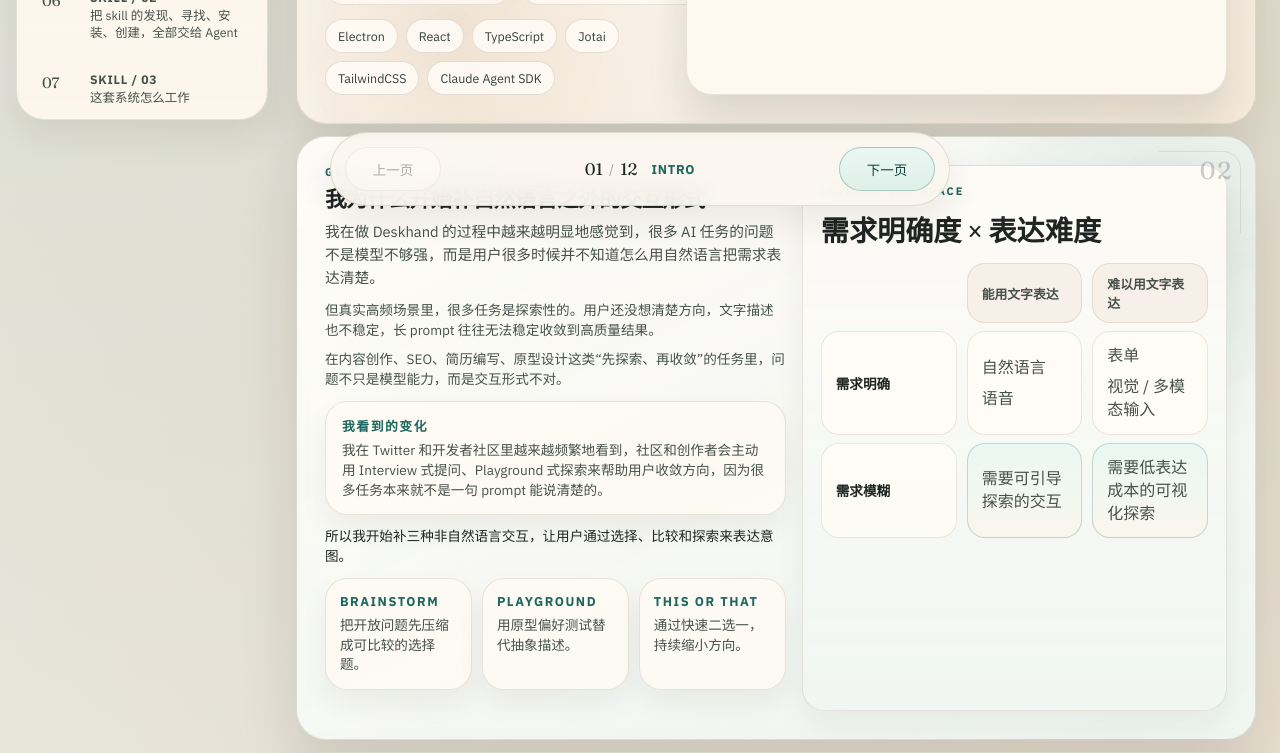
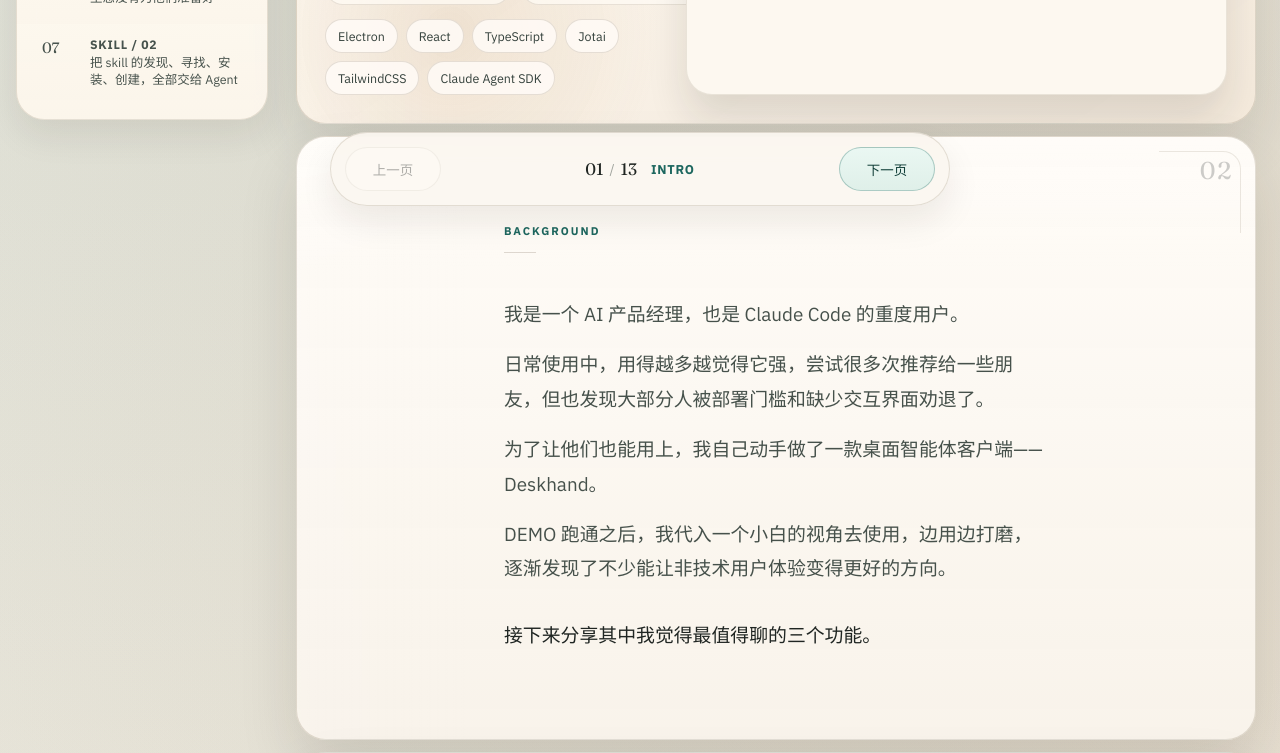
Before and after one commit to YUHAO-corn/deskhand-v2, a React (Vite) app: page / in a window 1280 px wide. Shown: the part 580-1333 px from the top of the page. Built offline with nearby package versions, Linux system fonts and the light colour scheme.

Commit message:
feat: add background section and narrative notes

```diff
--- a/src/App.tsx
+++ b/src/App.tsx
@@ -1,6 +1,7 @@
 import { startTransition, useEffect, useMemo, useState } from "react";
 import { DeckShell } from "./components/layout/DeckShell";
 import { ArchitectureDecisionSection } from "./components/sections/ArchitectureDecisionSection";
+import { BackgroundSection } from "./components/sections/BackgroundSection";
 import { ClosingThoughtSection } from "./components/sections/ClosingThoughtSection";
 import { ComparisonMatrixSection } from "./components/sections/ComparisonMatrixSection";
 import { HeroSection } from "./components/sections/HeroSection";
@@ -14,6 +15,8 @@ function renderSection(section: DeckSection, index: number) {
   switch (section.pageType) {
     case "hero":
       return <HeroSection key={section.id} section={section} index={index} />;
+    case "background":
+      return <BackgroundSection key={section.id} section={section} index={index} />;
     case "problemSplit":
       return <ProblemSplitSection key={section.id} section={section} index={index} />;
     case "showcase":
--- /dev/null
+++ b/src/components/sections/BackgroundSection.module.css
@@ -0,0 +1,58 @@
+.layout {
+  display: grid;
+  place-content: center;
+  height: 100%;
+  padding: clamp(24px, 4vw, 48px) 0;
+}
+
+.prose {
+  display: grid;
+  gap: 0;
+  max-width: 34rem;
+}
+
+.kicker {
+  margin: 0 0 clamp(28px, 4vw, 44px);
+  font-size: 0.7rem;
+  font-weight: 700;
+  letter-spacing: 0.18em;
+  text-transform: uppercase;
+  color: var(--sage);
+}
+
+.kicker::after {
+  content: "";
+  display: block;
+  width: 32px;
+  height: 1px;
+  margin-top: 14px;
+  background: var(--line);
+}
+
+.paragraph {
+  margin: 0;
+  font-size: clamp(1.02rem, 1.5vw, 1.18rem);
+  line-height: 1.82;
+  color: var(--ink-soft);
+}
+
+.paragraph + .paragraph {
+  margin-top: clamp(10px, 1.4vw, 16px);
+}
+
+.paragraph:last-child {
+  margin-top: clamp(22px, 2.8vw, 32px);
+  color: var(--ink);
+  font-weight: 500;
+}
+
+@media (max-width: 920px) {
+  .layout {
+    place-content: start center;
+    padding-top: 48px;
+  }
+
+  .prose {
+    max-width: 100%;
+  }
+}
--- /dev/null
+++ b/src/components/sections/BackgroundSection.tsx
@@ -0,0 +1,25 @@
+import type { BackgroundSectionContent } from "../../types/content";
+import { SectionCanvas } from "../primitives/SectionCanvas";
+import styles from "./BackgroundSection.module.css";
+
+interface BackgroundSectionProps {
+  section: BackgroundSectionContent;
+  index: number;
+}
+
+export function BackgroundSection({ section, index }: BackgroundSectionProps) {
+  return (
+    <SectionCanvas id={section.id} index={index} tone={section.tone}>
+      <div className={styles.layout}>
+        <div className={styles.prose}>
+          <p className={styles.kicker}>{section.kicker}</p>
+          {section.paragraphs.map((paragraph) => (
+            <p className={styles.paragraph} key={paragraph}>
+              {paragraph}
+            </p>
+          ))}
+        </div>
+      </div>
+    </SectionCanvas>
+  );
+}
--- /dev/null
+++ b/src/content/background.ts
@@ -0,0 +1,17 @@
+import type { BackgroundSectionContent } from "../types/content";
+
+export const backgroundSection: BackgroundSectionContent = {
+  id: "background",
+  navLabel: "Background",
+  title: "Background",
+  kicker: "Background",
+  pageType: "background",
+  tone: "linen",
+  paragraphs: [
+    "我是一个 AI 产品经理，也是 Claude Code 的重度用户。",
+    "日常使用中，用得越多越觉得它强，尝试很多次推荐给一些朋友，但也发现大部分人被部署门槛和缺少交互界面劝退了。",
+    "为了让他们也能用上，我自己动手做了一款桌面智能体客户端——Deskhand。",
+    "DEMO 跑通之后，我代入一个小白的视角去使用，边用边打磨，逐渐发现了不少能让非技术用户体验变得更好的方向。",
+    "接下来分享其中我觉得最值得聊的三个功能。"
+  ]
+};
--- a/src/content/deck.ts
+++ b/src/content/deck.ts
@@ -1,4 +1,5 @@
 import type { DeckSection } from "../types/content";
+import { backgroundSection } from "./background";
 import { clipboardArchitecture, clipboardProblem, clipboardShowcase } from "./clipboard";
 import {
   generativeUiArchitecture,
@@ -16,6 +17,7 @@ import { whyDesktopSection } from "./why-desktop";
 
 export const deckSections: DeckSection[] = [
   heroSection,
+  backgroundSection,
   generativeUiProblem,
   generativeUiSolution,
   generativeUiArchitecture,
--- a/src/content/generative-ui.ts
+++ b/src/content/generative-ui.ts
@@ -7,22 +7,22 @@ import type {
 export const generativeUiProblem: ProblemSplitSectionContent = {
   id: "generative-ui",
   navLabel: "Gen UI / 01",
-  title: "我为什么开始补自然语言之外的交互形式",
+  title: "自然语言之外的交互形式",
   kicker: "Generative UI / Page 1",
   pageType: "problemSplit",
   tone: "sage",
   variant: "matrix",
-  lead: "我在做 Deskhand 的过程中越来越明显地感觉到，很多 AI 任务的问题不是模型不够强，而是用户很多时候并不知道怎么用自然语言把需求表达清楚。",
+  lead: "用Deskhand时体会到：AI任务问题不是模型不够强，而是我说不清。",
   paragraphs: [
-    "但真实高频场景里，很多任务是探索性的。用户还没想清楚方向，文字描述也不稳定，长 prompt 往往无法稳定收敛到高质量结果。",
-    "在内容创作、SEO、简历编写、原型设计这类“先探索、再收敛”的任务里，问题不只是模型能力，而是交互形式不对。"
+    "真实高频场景里，很多任务是探索性的。使用者还没想清楚方向，文字描述也不稳定，长 prompt 往往无法稳定收敛到高质量结果。",
+    '在内容创作、SEO、简历编写、原型设计这类"先探索、再收敛"的任务里，问题不只是模型能力，而是交互形式不对。'
   ],
   signal: {
     title: "我看到的变化",
-    body: "我在 Twitter 和开发者社区里越来越频繁地看到，社区和创作者会主动用 Interview 式提问、Playground 式探索来帮助用户收敛方向，因为很多任务本来就不是一句 prompt 能说清楚的。"
+    body: "我在 Twitter 和开发者社区里越来越频繁地看到，社区和创作者分享自己在创作前会主动用 Interview 式提问、Playground 式探索"
   },
   toolIntro:
-    "所以我开始补三种非自然语言交互，让用户通过选择、比较和探索来表达意图。",
+    "所以我开始补三种非自然语言交互，让用户通过选择、比较，与AI协同创作。",
   toolCards: [
     {
       title: "Brainstorm",
@@ -73,14 +73,14 @@ export const generativeUiSolution: ShowcaseSectionContent = {
       src: "/images/genui-playground-2026-03-09.png",
       alt: "Playground 功能完整产品截图，展示侧边栏、对话区与 Artifact 面板",
       title: "Playground",
-      caption: "通过可交互原型并排比较，用“偏好”替代“长 prompt”。",
+      caption: "有多个原型选择，支持调节参数化细化偏好，最后实时预览",
       size: "feature"
     },
     {
       src: "/images/genui-this-or-that-2026-03-09.png",
       alt: "This or That 功能截图，突出 Artifact 区域中的二选一结果",
       title: "This or That",
-      caption: "快速二选一，把模糊偏好持续压缩为可执行方向。",
+      caption: "快速二选一，通过多轮淘汰赛，把模糊偏好持续压缩为准确方向。",
       size: "support"
     }
   ]
@@ -93,7 +93,10 @@ export const generativeUiArchitecture: ArchitectureSectionContent = {
   kicker: "Generative UI / Page 3",
   pageType: "architecture",
   tone: "copper",
+  layout: "diagramFocus",
+  imageFrame: "wide",
   lead: "上一页的 Playground 和 This or That 背后，是一套让 Agent 按需生成交互式 UI，并把用户选择回流到对话的闭环系统。",
+  decisionTitle: "关键工程决策",
   image: {
     src: "/images/genui-architecture-2026-03-09.png",
     alt: "Generative UI 架构流程图，展示上下文输入、Agent 处理、Artifact 生成与安全边界"
@@ -101,7 +104,7 @@ export const generativeUiArchitecture: ArchitectureSectionContent = {
   decisions: [
     {
       title: "用户主动触发",
-      body: "测试后发现 Agent 很难准确判断“用户表达困难”的时机，所以最终改为菜单触发，让用户决定是否进入探索模式。"
+      body: "Agent 难以判断「用户表达困难」的时机，改为菜单触发，由用户决定是否进入探索模式。"
     },
     {
       title: "JSON Schema 约束",
@@ -112,8 +115,8 @@ export const generativeUiArchitecture: ArchitectureSectionContent = {
       body: "iframe sandbox 禁止脚本执行、网络请求和 Node.js 访问，所有文件操作通过受控 IPC 完成。"
     },
     {
-      title: "架构演化",
-      body: "方案经历了纯 JSON、纯 HTML、再到 JSON + HTML 混合，最终落在稳定性和表达力的平衡点上。"
+      title: "配置驱动生成",
+      body: "预设框架和模板，AI 像填配置表一样输出 JSON，仅少量部分写 HTML。token 从 2000+ 降到 400+，耗时缩短超三分之二。"
     }
   ]
 };
```
Also changed, not shown: src/types/content.ts (+7 -0 lines), 2 other files (tests, documents, lock files or other folders).
